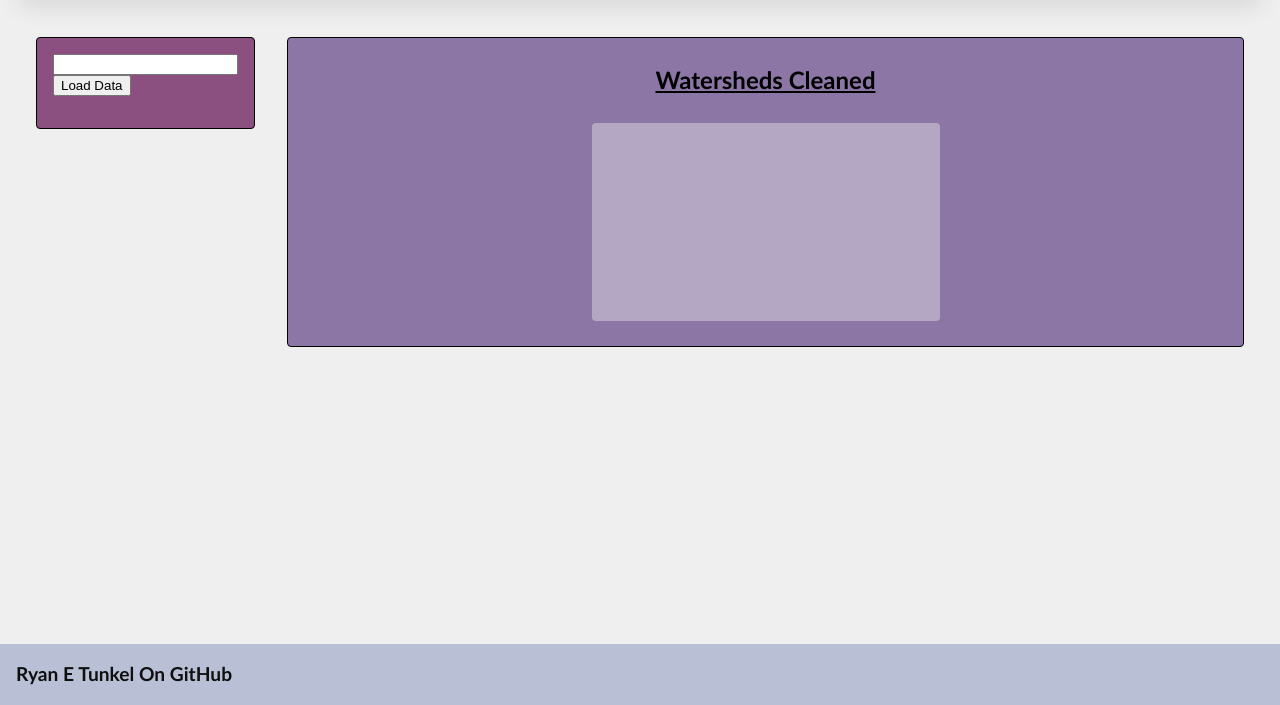
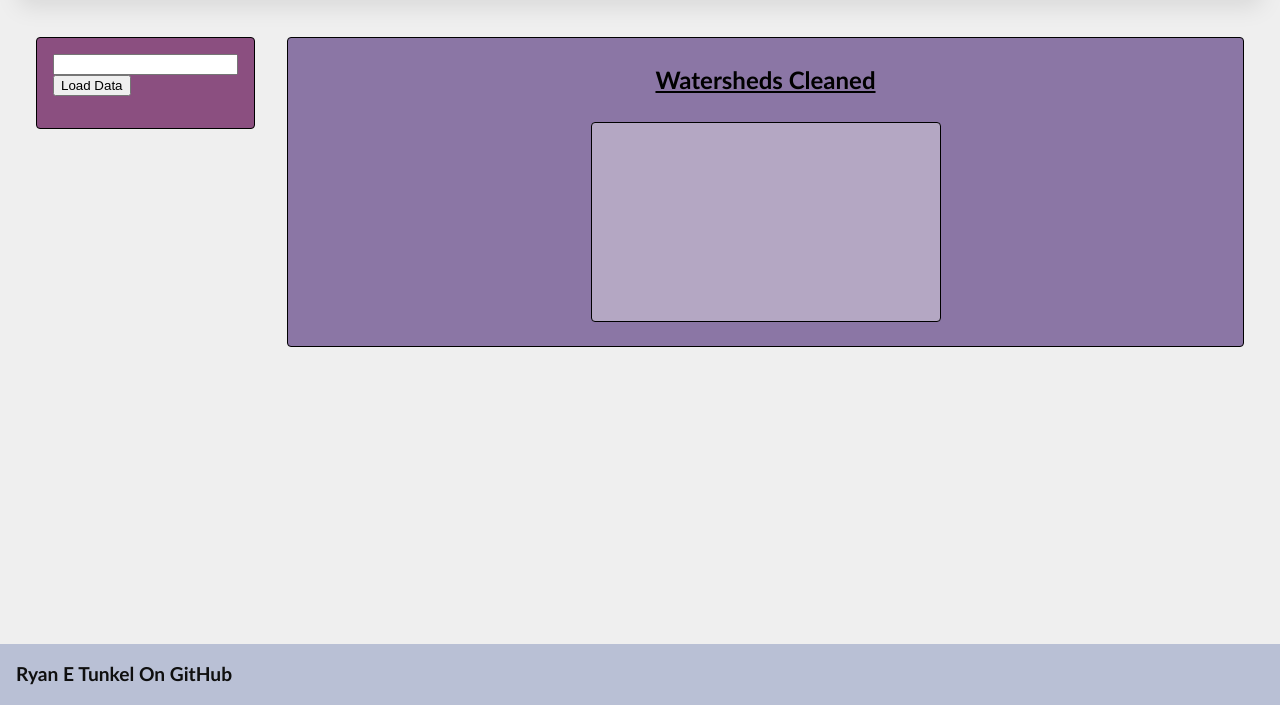
Before and after one commit to ryanetunkel/ryanetunkel.github.io, a plain HTML site: page index.html in a window 1280 px wide. Shown: the part 95-800 px from the top of the page. Drawn offline with nearby package versions, Linux system fonts and the light colour scheme.

Commit message:
Litter Bug

```diff
--- a/index.html
+++ b/index.html
@@ -32,7 +32,7 @@
         </section>
         <section class="right_section box">
           <h2><u>Watersheds Cleaned</u></h2>
-          <div class="chart-container subbox">
+          <div class="chart-container box">
             <canvas id="myChart"></canvas>
           </div>
         </section>
--- a/script.js
+++ b/script.js
@@ -149,7 +149,8 @@ async function mainEvent() {
     // albeit full of undefined results when was trying to implement the dnd version
 
     // This changes the response from the GET into data we can use - an "object"
-    const storedList = await results.json();
+    console.log(results);
+    const storedList = await (results).json();
     localStorage.setItem("storedData", JSON.stringify(storedList));
     parsedData = storedList;
 
```
